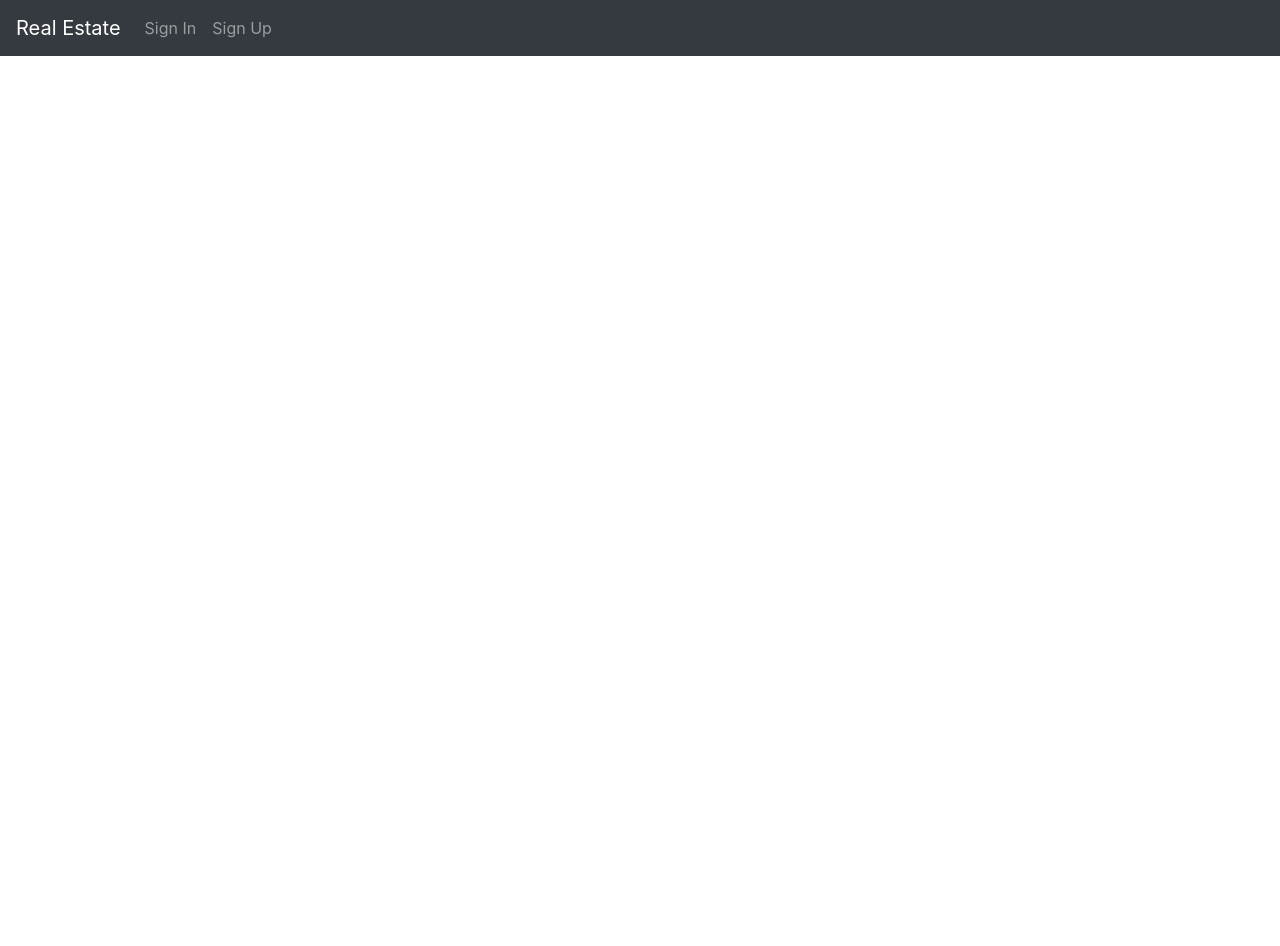
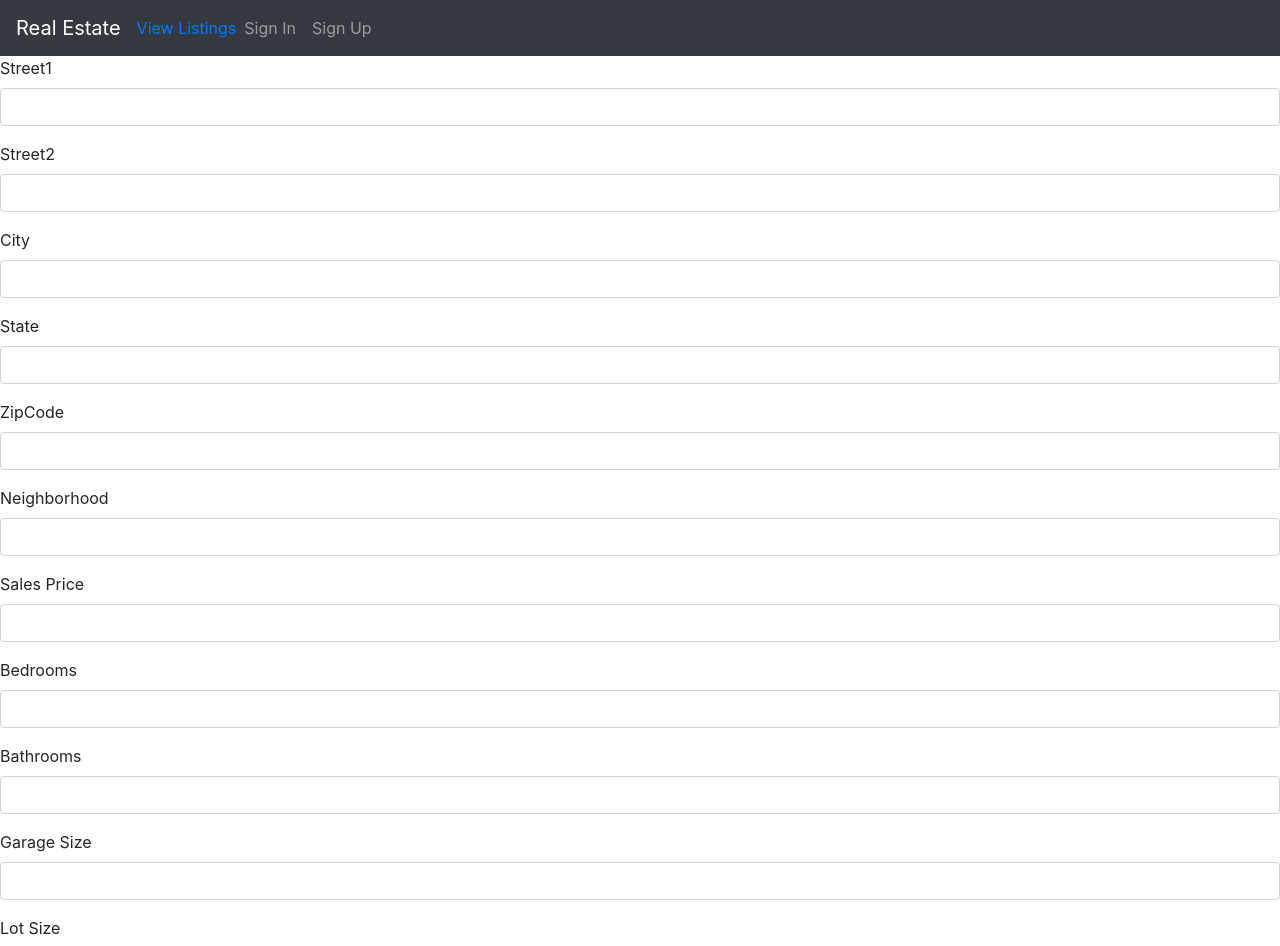
Before and after one commit to erdemkoral/real-estate-frontend, a React (Create React App) app: page /listingform in a window 1280 px wide. Shown: the top 946 px of the page. Before the commit the page ends 800 px from the top, so only its background shows below. Built offline with nearby package versions, Linux system fonts and the light colour scheme.

Commit message:
add listform for posting

```diff
--- a/src/components/App.js
+++ b/src/components/App.js
@@ -8,7 +8,7 @@ class App extends Component {
     return (
       <div>
         <Header/>
-        {this.props.children}
+        {/* {this.props.children} */}
       </div>
     );
   }
--- a/src/components/auth/signin.js
+++ b/src/components/auth/signin.js
@@ -1,6 +1,6 @@
 import React, { Component } from 'react';
 import { connect } from 'react-redux';
-import * as actions from '../../actions';
+import * as actions from './actions';
 
 class Signin extends Component {
 
--- a/src/components/auth/signout.js
+++ b/src/components/auth/signout.js
@@ -1,6 +1,6 @@
 import React, { Component } from 'react';
 import { connect } from 'react-redux';
-import * as actions from '../../actions';
+import * as actions from './actions';
 
 class Signout extends Component {
   componentWillMount(){
--- a/src/components/auth/signup.js
+++ b/src/components/auth/signup.js
@@ -1,6 +1,6 @@
 import React, { Component } from 'react';
 import { connect } from 'react-redux';
-import * as actions from '../../actions';
+import * as actions from './actions';
 
 class Signup extends Component {
 
--- a/src/components/header.js
+++ b/src/components/header.js
@@ -30,6 +30,7 @@ class Header extends Component {
     return (
       <nav className="navbar navbar-expand navbar-dark bg-dark">
         <Link to="/" className="navbar-brand">Real Estate</Link>
+        <Link to="/alllistings" className="navbar-link">View Listings</Link>
         <ul className="nav navbar-nav">
           {this.renderLinks()}
         </ul>
--- /dev/null
+++ b/src/components/listings/actions.js
@@ -0,0 +1,31 @@
+import axios from 'axios';
+import { LOAD_LISTINGS, ADD_LISTING } from './constants';
+const ROOT_URL = 'http://localhost:3001/api';
+
+export function loadListings() {
+  return function(dispatch) {
+    axios.get(`${ROOT_URL}/listings`)
+      .then(response => {
+        dispatch({
+          type: LOAD_LISTINGS,
+          payload: response.data
+        });
+      })
+      .catch();
+  };
+}
+
+export function addListing(data) {
+  return function(dispatch) {
+    axios.post(`${ROOT_URL}/listings`, data, {
+      headers: { authorization: localStorage.getItem('token') }
+    })
+      .then(response => {
+        dispatch({
+          type: ADD_LISTING,
+          payload: response.data
+        });
+      })
+      .catch();
+  };
+}
--- /dev/null
+++ b/src/components/listings/allListings.js
@@ -0,0 +1,33 @@
+import React, { Component } from 'react';
+import { connect } from 'react-redux';
+import * as actions from './actions';
+
+class AllListings extends Component{
+  componentDidMount(){
+    this.props.loadListings();
+  }
+  render(){
+    const { listings } = this.props;
+    const listData = listings.map(listing => {
+      return (
+        <div key={listing._id}>
+          <label>Address</label>
+          <h3>{listing.street1}</h3>
+          <h3>{listing.street2}</h3>
+          <h3>{listing.state}</h3>
+          <label>Sales Price</label>
+          <h3>${listing.salesPrice}</h3>
+        </div>
+      );
+    });
+    return(
+      <div>{listData}</div>
+    );
+  }
+}
+
+function mapStateToProps(state){
+  return { listings: state.listings };
+}
+
+export default connect(mapStateToProps, actions)(AllListings);
--- /dev/null
+++ b/src/components/listings/constants.js
@@ -0,0 +1,2 @@
+export const LOAD_LISTINGS = 'LOAD_LISTINGS';
+export const ADD_LISTING = 'ADD_LIST';
--- /dev/null
+++ b/src/components/listings/listingForm.js
@@ -0,0 +1,92 @@
+import React, { Component } from 'react';
+import { connect } from 'react-redux';
+import * as actions from './actions';
+
+class ListingForm extends Component {
+  state={};
+
+  handleChange = ({ target }) =>{
+    this.setState({ [target.name]: target.value });
+  }
+
+  handleSubmit = (event) => {
+    event.preventDefault();
+    this.props.addListing(this.state);
+  }
+
+  render() {
+    return(
+      <form onSubmit={this.handleSubmit}>
+
+        <fieldset className="form-group">
+          <label>Street1</label>
+          <input name="street1" className="form-control" onChange={this.handleChange} />
+        </fieldset>
+
+        <fieldset className="form-group">
+          <label>Street2</label>
+          <input name="street2" className="form-control" onChange={this.handleChange} />
+        </fieldset>
+
+        <fieldset className="form-group">
+          <label>City</label>
+          <input name="city" className="form-control" onChange={this.handleChange} />
+        </fieldset>
+
+        <fieldset className="form-group">
+          <label>State</label>
+          <input name="state" className="form-control" onChange={this.handleChange} />
+        </fieldset>
+
+        <fieldset className="form-group">
+          <label>ZipCode</label>
+          <input name="zipCode" className="form-control" onChange={this.handleChange} />
+        </fieldset>
+
+        <fieldset className="form-group">
+          <label>Neighborhood</label>
+          <input name="neighborhood" className="form-control" onChange={this.handleChange} />
+        </fieldset>
+
+        <fieldset className="form-group">
+          <label>Sales Price</label>
+          <input name="salesPrice" className="form-control" onChange={this.handleChange} />
+        </fieldset>
+
+        <fieldset className="form-group">
+          <label>Bedrooms</label>
+          <input name="bedrooms" className="form-control" onChange={this.handleChange} />
+        </fieldset>
+
+        <fieldset className="form-group">
+          <label>Bathrooms</label>
+          <input name="bathrooms" className="form-control" onChange={this.handleChange} />
+        </fieldset>
+
+        <fieldset className="form-group">
+          <label>Garage Size</label>
+          <input name="garageSize" className="form-control" onChange={this.handleChange} />
+        </fieldset>
+
+        <fieldset className="form-group">
+          <label>Lot Size</label>
+          <input name="lotSize" className="form-control" onChange={this.handleChange} />
+        </fieldset>
+
+        <fieldset className="form-group">
+          <label>Description</label>
+          <input name="description" className="form-control" onChange={this.handleChange} />
+        </fieldset>
+
+        {/* {this.renderAlert()} */}
+        <button action="submit" className="btn btn-primary">Submit Listing</button>
+      </form>
+    );
+  }
+}
+
+function mapStateToProps(state) {
+  return { errorMessage: state.auth.error };
+}
+
+export default connect(mapStateToProps, actions)(ListingForm);
--- /dev/null
+++ b/src/components/listings/reducers.js
@@ -0,0 +1,15 @@
+import { LOAD_LISTINGS, ADD_LISTING } from './constants';
+
+export default function(state = [], { type, payload }) {
+  switch(type) {
+    case LOAD_LISTINGS:
+      return payload ;
+    case ADD_LISTING :
+      return [
+        ...state,
+        payload
+      ];
+    default:
+      return state;
+  }
+}
--- a/src/index.js
+++ b/src/index.js
@@ -7,12 +7,12 @@ import App from './components/App';
 import Signup from './components/auth/signup';
 import Signin from './components/auth/signin';
 import Signout from './components/auth/signout';
+import AllListings from './components/listings/allListings';
+import ListingForm from './components/listings/listingForm';
 
 // import { BrowserRouter as Router } from 'react-router-dom';
 import { BrowserRouter as Router, Route } from 'react-router-dom';
 import registerServiceWorker from './registerServiceWorker';
-
-
 
 ReactDOM.render(
   <Provider store={store}>
@@ -22,6 +22,8 @@ ReactDOM.render(
         <Route path="/signup" component={Signup} />
         <Route path="/signin" component={Signin} />
         <Route path="/signout" component={Signout} />
+        <Route path="/alllistings" component={AllListings} />
+        <Route path="/listingform" component={ListingForm} />
       </div>
     </Router>
   </Provider>
--- a/src/store/rootReducer.js
+++ b/src/store/rootReducer.js
@@ -1,6 +1,8 @@
 import { combineReducers } from 'redux';
 import auth from '../components/auth/reducers';
+import listings from '../components/listings/reducers';
 
 export default combineReducers({
-  auth
+  auth,
+  listings
 });
```
